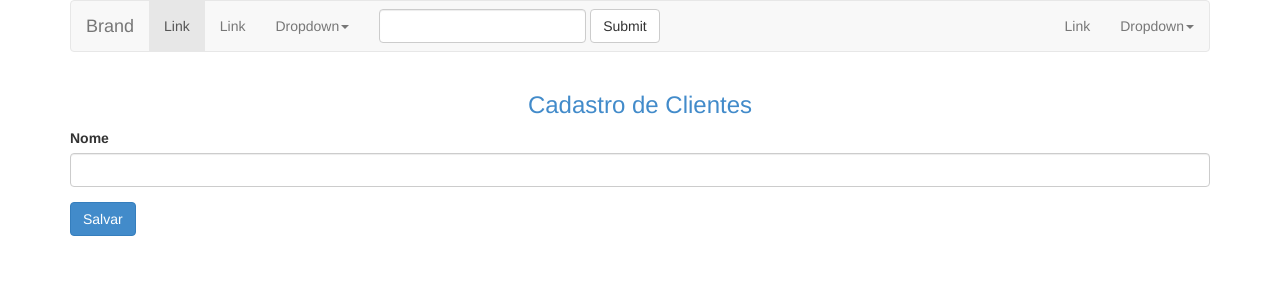
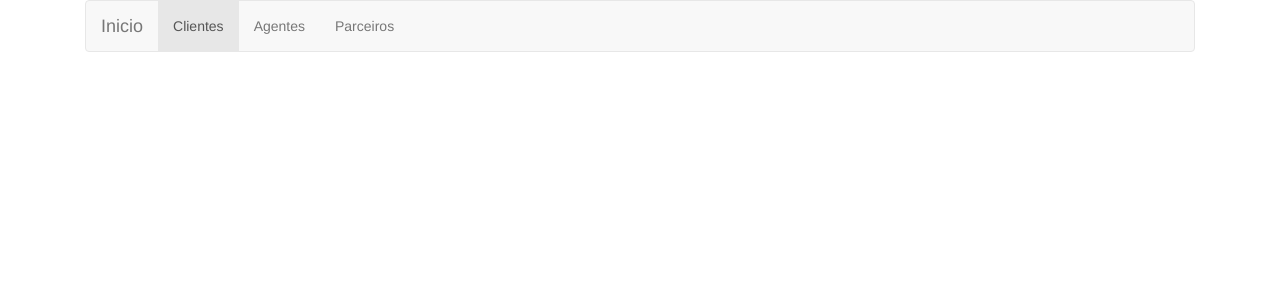
Before and after one commit to Crimolt/python, a Django app: page / in a window 1280 px wide. Shown: the top 300 px of the page. Run offline with Django 3.2, Linux system fonts and the light colour scheme; parts of the project's set-up code (start-up, migrations or seed data) failed here and were passed over.

Commit message:
Atualizaçao

```diff
--- a/cliente/templates/cliente/detalhe.html
+++ b/cliente/templates/cliente/detalhe.html
@@ -1,6 +1,6 @@
 <form method="POST" action="{% url 'app_cliente_salvar' 0 %}">
 	{% csrf_token %}
-	{% include 'form_cliente.html' %}
+	{% include 'cliente/form.html' %}
 
 <input type="submit"/>
 
--- a/cliente/views.py
+++ b/cliente/views.py
@@ -12,7 +12,6 @@ def novo(request):
     dados = {}
     dados['form'] = ClienteForm()
     dados['formEndereco'] = EnderecoForm()
-    dados['aux'] = '<script> alert("Levi is awesome") </script>'
     return render(request, template_novo, dados)
 
 def salvar(request, id=None):
--- a/core/templates/core/base.html
+++ b/core/templates/core/base.html
@@ -34,73 +34,23 @@
 
 <body>
 <div class="container">
-	<div class="row clearfix">
+	<div class="urrow clearfix">
 		<div class="col-md-12 column">
 			<nav class="navbar navbar-default" role="navigation">
 				<div class="navbar-header">
-					 <button type="button" class="navbar-toggle" data-toggle="collapse" data-target="#bs-example-navbar-collapse-1"> <span class="sr-only">Toggle navigation</span><span class="icon-bar"></span><span class="icon-bar"></span><span class="icon-bar"></span></button> <a class="navbar-brand" href="#">Brand</a>
+					 <button type="button" class="navbar-toggle" data-toggle="collapse" data-target="#bs-example-navbar-collapse-1"> <span class="sr-only">Toggle navigation</span><span class="icon-bar"></span><span class="icon-bar"></span><span class="icon-bar"></span></button> <a class="navbar-brand" href="{% url 'home' %}">Inicio</a>
 				</div>
 
 				<div class="collapse navbar-collapse" id="bs-example-navbar-collapse-1">
 					<ul class="nav navbar-nav">
 						<li class="active">
-							<a href="#">Link</a>
+							<a href="{% url 'app_cliente_lista' %}">Clientes</a>
 						</li>
 						<li>
-							<a href="#">Link</a>
+							<a href="#">Agentes</a>
 						</li>
-						<li class="dropdown">
-							 <a href="#" class="dropdown-toggle" data-toggle="dropdown">Dropdown<strong class="caret"></strong></a>
-							<ul class="dropdown-menu">
-								<li>
-									<a href="#">Action</a>
-								</li>
-								<li>
-									<a href="#">Another action</a>
-								</li>
-								<li>
-									<a href="#">Something else here</a>
-								</li>
-								<li class="divider">
-								</li>
-								<li>
-									<a href="#">Separated link</a>
-								</li>
-								<li class="divider">
-								</li>
-								<li>
-									<a href="#">One more separated link</a>
-								</li>
-							</ul>
-						</li>
-					</ul>
-					<form class="navbar-form navbar-left" role="search">
-						<div class="form-group">
-							<input type="text" class="form-control">
-						</div> <button type="submit" class="btn btn-default">Submit</button>
-					</form>
-					<ul class="nav navbar-nav navbar-right">
 						<li>
-							<a href="#">Link</a>
-						</li>
-						<li class="dropdown">
-							 <a href="#" class="dropdown-toggle" data-toggle="dropdown">Dropdown<strong class="caret"></strong></a>
-							<ul class="dropdown-menu">
-								<li>
-									<a href="#">Action</a>
-								</li>
-								<li>
-									<a href="#">Another action</a>
-								</li>
-								<li>
-									<a href="#">Something else here</a>
-								</li>
-								<li class="divider">
-								</li>
-								<li>
-									<a href="#">Separated link</a>
-								</li>
-							</ul>
+							<a href="#">Parceiros</a>
 						</li>
 					</ul>
 				</div>
@@ -108,12 +58,10 @@
 			</nav>
 		</div>
 	</div>
-	<div class="row clearfix">
-		<div class="col-md-12 column">
-		{% block container %}
-		{% endblock %}
-		</div>
-	</div>
+</div>
+<div class="container">
+{% block container %}
+{% endblock %}
 </div>
 </body>
 </html>
--- a/core/templates/core/novo.html
+++ b/core/templates/core/novo.html
@@ -3,12 +3,5 @@
 {% block title %} Form User {% endblock %}
 
 {% block container %}
-<h3 class="text-center text-primary">
-    Cadastro de Clientes
-</h3>
-<form role="form">
-    {% csrf_token %}
-    {% include 'core/form.html' %}
-    <button type="submit" class="btn btn-primary">Salvar</button>
-</form>
+
 {% endblock %}
```
Also changed, not shown: cliente/templates/cliente/form.html (+6 -42 lines), cliente/templates/cliente/lista.html (+49 -9 lines), cliente/templates/cliente/novo.html (+12 -7 lines), pessoa/models.py (+6 -5 lines), nathan.db, 4 other files.
